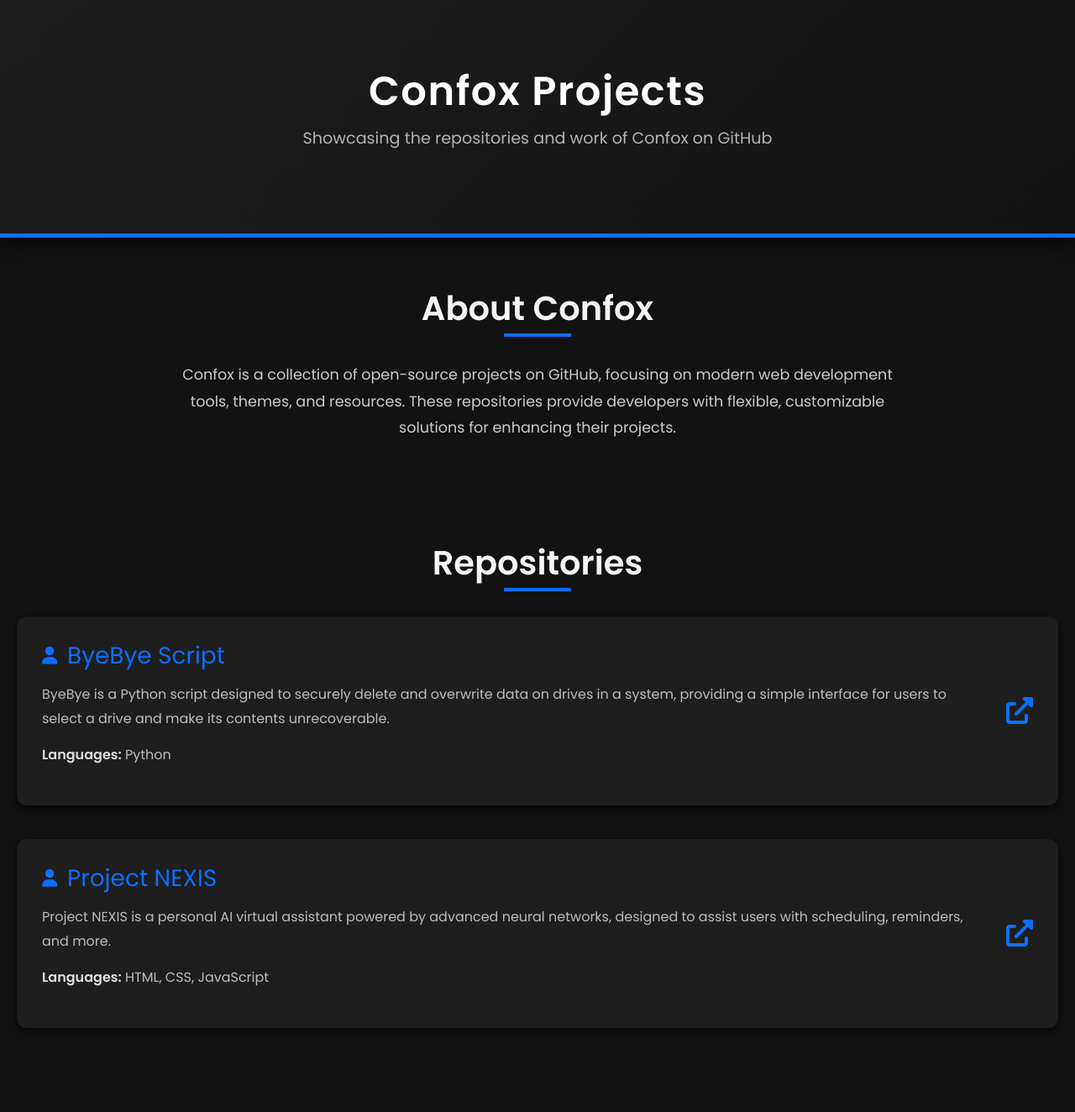
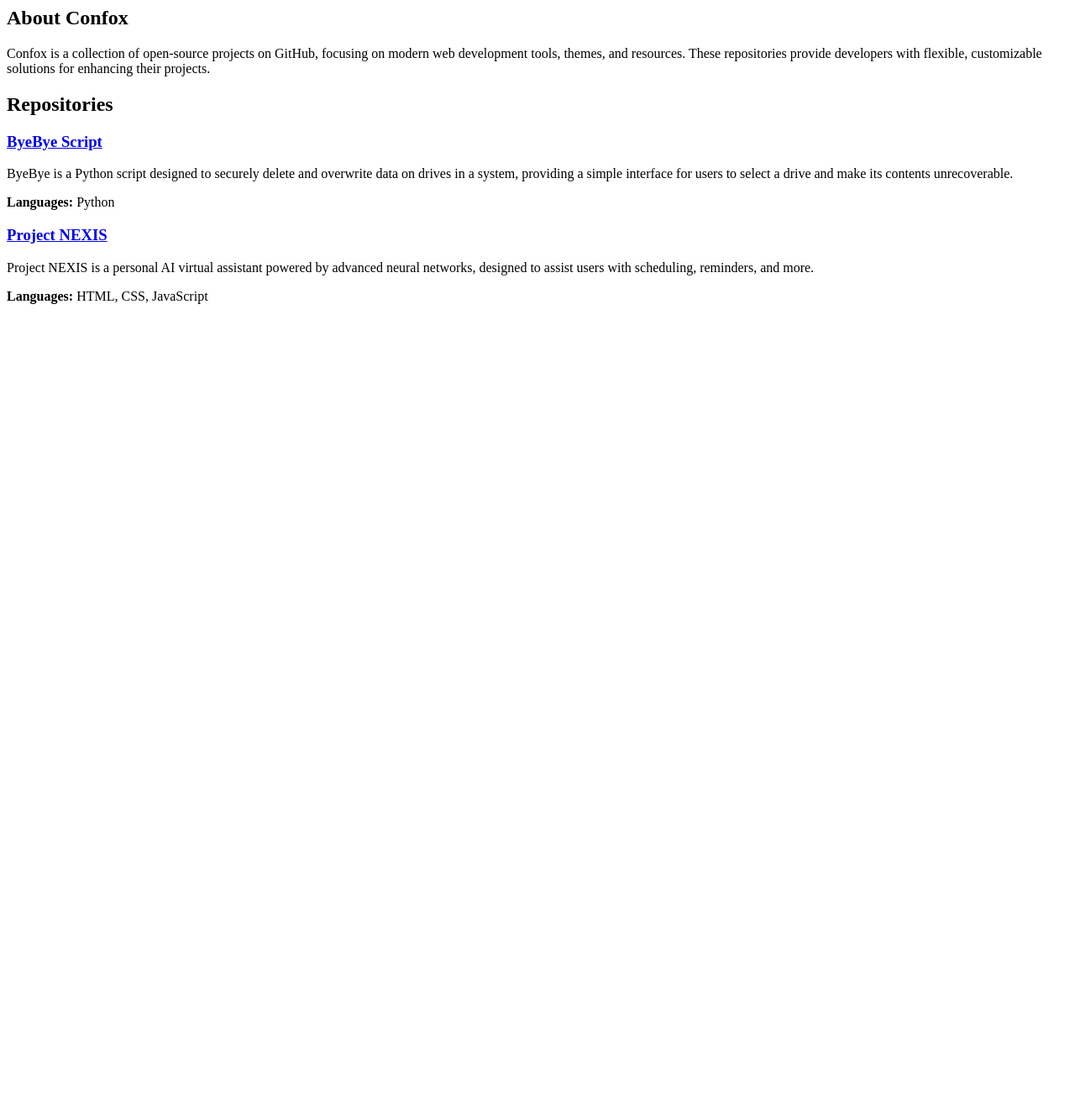
Before and after one commit to confox/confox.github.io, a PHP site: page / in a window 1280 px wide. Shown: the whole page at 84% size. After the commit the page ends 362 px from the top, so only its background shows below. Run offline with PHP 8.4, Linux system fonts and the light colour scheme.

Commit message:
Update file structure

```diff
--- a/index.html
+++ b/index.html
@@ -1,183 +1,8 @@
-<!DOCTYPE html>
-<html lang="en">
+<body>
+<?php
+include 'header.php';
+?>
 
-<head>
-    <meta charset="UTF-8">
-    <meta name="viewport" content="width=device-width, initial-scale=1.0">
-    <title>Confox Projects</title>
-    <link href="https://fonts.googleapis.com/css2?family=Poppins:wght@400;600&display=swap" rel="stylesheet">
-    <link rel="stylesheet" href="https://stackpath.bootstrapcdn.com/bootstrap/4.5.2/css/bootstrap.min.css">
-    <link rel="stylesheet" href="https://cdnjs.cloudflare.com/ajax/libs/font-awesome/6.0.0-beta3/css/all.min.css">
-    <style>
-        body {
-            font-family: 'Poppins', sans-serif;
-            line-height: 1.8;
-            background-color: #121212;
-            color: #e0e0e0;
-        }
-
-        header {
-            background: linear-gradient(135deg, #1e1e1e, #121212);
-            color: white;
-            padding: 80px 0;
-            text-align: center;
-            box-shadow: 0 8px 20px rgba(0, 0, 0, 0.5);
-            border-bottom: 5px solid #0d6efd;
-        }
-
-        header h1 {
-            font-size: 3rem;
-            margin-bottom: 10px;
-            font-weight: 700;
-            letter-spacing: 1.5px;
-        }
-
-        header p {
-            font-size: 1.2rem;
-            font-weight: 300;
-            color: #b0b3b8;
-        }
-
-        section {
-            padding: 60px 20px;
-        }
-
-        h2 {
-            font-size: 2.5rem;
-            margin-bottom: 40px;
-            text-align: center;
-            font-weight: 600;
-            color: #f5f5f5;
-            position: relative;
-        }
-
-        h2::after {
-            content: '';
-            width: 80px;
-            height: 4px;
-            background: #0d6efd;
-            position: absolute;
-            bottom: -10px;
-            left: 50%;
-            transform: translateX(-50%);
-        }
-
-        .about-text {
-            max-width: 850px;
-            margin: 0 auto;
-            text-align: center;
-            font-size: 1.1rem;
-            color: #cccccc;
-        }
-
-        .repository {
-            background: #1e1e1e;
-            border-radius: 12px;
-            box-shadow: 0 4px 10px rgba(0, 0, 0, 0.7);
-            margin-bottom: 40px;
-            padding: 30px;
-            transition: transform 0.3s ease, box-shadow 0.3s ease;
-            position: relative;
-        }
-
-        .repository:hover {
-            transform: translateY(-10px);
-            box-shadow: 0 10px 30px rgba(0, 0, 0, 0.9);
-        }
-
-        .repository h3 {
-            font-size: 1.75rem;
-            font-weight: 600;
-            margin-bottom: 15px;
-            position: relative;
-            padding-left: 30px;
-            color: #0d6efd;
-        }
-
-        .repository h3::before {
-            content: '\f007';
-            font-family: 'Font Awesome 5 Free';
-            font-weight: 900;
-            font-size: 1.3rem;
-            color: #0d6efd;
-            position: absolute;
-            left: 0;
-            top: 5px;
-        }
-
-        .repository p {
-            color: #bdbdbd;
-            margin-bottom: 15px;
-        }
-
-        .repository strong {
-            font-weight: 600;
-            color: #e0e0e0;
-        }
-
-        .repository a {
-            color: #0d6efd;
-            text-decoration: none;
-            font-weight: 500;
-            transition: color 0.2s ease;
-        }
-
-        .repository a:hover {
-            color: #0056b3;
-        }
-
-        footer {
-            background: #1e1e1e;
-            color: white;
-            text-align: center;
-            padding: 30px 0;
-            margin-top: 60px;
-            border-top: 3px solid #0d6efd;
-        }
-
-        footer a {
-            color: #0d6efd;
-            text-decoration: none;
-        }
-
-        footer a:hover {
-            color: #0056b3;
-        }
-
-        footer p {
-            margin: 0;
-        }
-
-        .icon {
-            font-size: 2rem;
-            color: #0d6efd;
-        }
-
-        @media (min-width: 768px) {
-            .repository {
-                display: flex;
-                justify-content: space-between;
-                align-items: center;
-            }
-
-            .repository .repository-info {
-                flex: 1;
-            }
-
-            .repository .repository-link {
-                margin-left: 30px;
-            }
-        }
-    </style>
-</head>
-
-<body>
-
-    <header>
-        <h1>Confox Projects</h1>
-        <p>Showcasing the repositories and work of Confox on GitHub</p>
-    </header>
-    <?php include 'header.php'; ?>
     <section>
         <h2>About Confox</h2>
         <p class="about-text">Confox is a collection of open-source projects on GitHub, focusing on modern web
@@ -216,7 +41,9 @@
 
     </section>
 
-    <?php include 'footer.php'; ?>
+    <?php
+    include 'footer.php';
+    ?>
 
 </body>
 
```
Also changed, not shown: stylesheet.css (line endings or trailing spaces).
